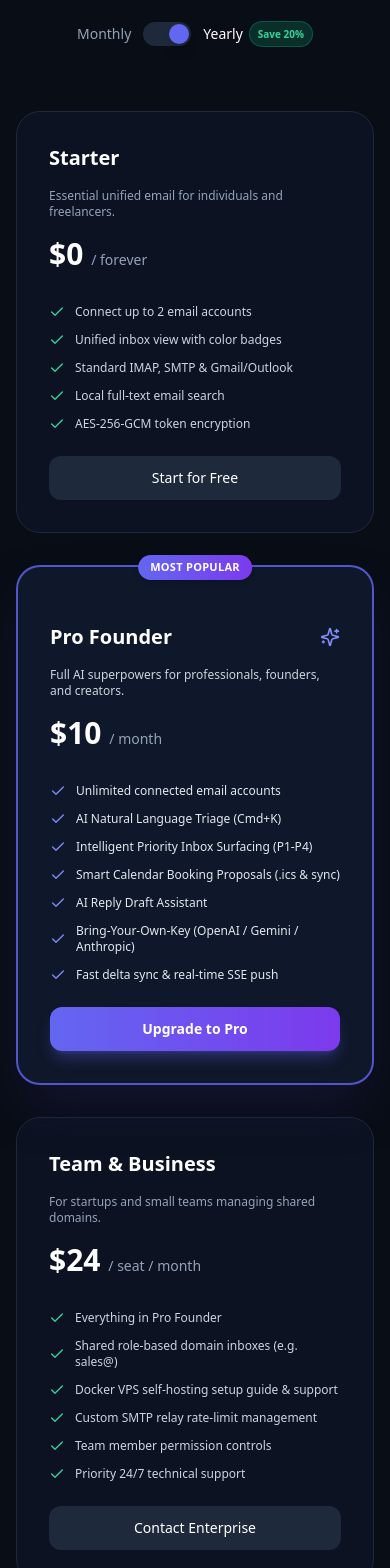
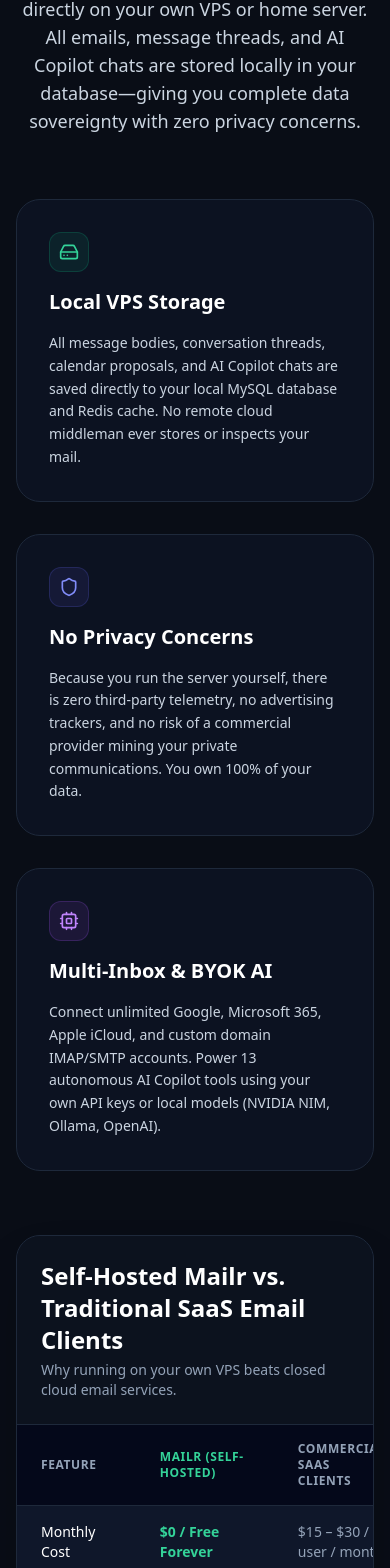
Before and after one commit to wellparth/mailr, a Next.js app in the folder frontend/: page /pricing in a window 390 px wide. Shown: the part 328-1896 px from the top of the page. Built offline with nearby package versions, Linux system fonts and the light colour scheme.

Commit message:
feat: pivot to 100% self-hosted sovereign email architecture with local VPS storage and zero SaaS ads

```diff
--- a/frontend/src/app/about/page.tsx
+++ b/frontend/src/app/about/page.tsx
@@ -42,7 +42,7 @@ export default function AboutPage() {
               </div>
               <h3 className="text-xl font-bold text-white">Zero-Knowledge Token Security</h3>
               <p className="text-sm text-slate-300 leading-relaxed">
-                Privacy is not an afterthought. Sensitive OAuth refresh tokens and IMAP/SMTP passwords are encrypted with AES-256-GCM before entering our MySQL database. You can disconnect any mailbox at any time to purge cached data.
+                You own the infrastructure. Sensitive OAuth refresh tokens and IMAP/SMTP passwords are encrypted with AES-256-GCM before entering your local database. All messages, threads, and Copilot chats are stored on your own host, giving you complete data sovereignty with zero SaaS tracking.
               </p>
             </div>
           </div>
@@ -87,9 +87,9 @@ export default function AboutPage() {
               <div className="flex gap-4">
                 <CheckCircle2 className="w-5 h-5 text-indigo-400 shrink-0 mt-0.5" />
                 <div>
-                  <h4 className="font-bold text-white">4. Self-Hostable & VPS Ready</h4>
+                  <h4 className="font-bold text-white">4. 100% Self-Hostable &amp; VPS Ready</h4>
                   <p className="text-slate-400 mt-1">
-                    With Docker Compose, XAMPP local support, and Nginx reverse proxy configurations, teams and individuals can run Mailr on their own dedicated servers.
+                    Mailr is designed from the ground up as a self-hostable tool, not a closed-source SaaS. You host it on your own VPS or home server using Docker Compose, retaining complete ownership of your email archives and AI interactions.
                   </p>
                 </div>
               </div>
--- a/frontend/src/app/pricing/page.tsx
+++ b/frontend/src/app/pricing/page.tsx
@@ -1,13 +1,76 @@
 'use client';
 
-import { useState } from 'react';
 import Navbar from '@/components/Navbar';
 import Footer from '@/components/Footer';
 import Link from 'next/link';
-import { Check, Sparkles, Zap, Shield, HelpCircle } from 'lucide-react';
+import {
+  Check,
+  Sparkles,
+  Server,
+  Shield,
+  Database,
+  Terminal,
+  Cpu,
+  ArrowRight,
+  HardDrive,
+  Copy,
+  CheckCircle2,
+} from 'lucide-react';
+import { useState } from 'react';
 
 export default function PricingPage() {
-  const [isYearly, setIsYearly] = useState(true);
+  const [copied, setCopied] = useState(false);
+
+  const dockerComposeCode = `version: '3.8'
+
+services:
+  mailr-db:
+    image: mysql:8.0
+    restart: always
+    environment:
+      MYSQL_ROOT_PASSWORD: mailr_root_secret
+      MYSQL_DATABASE: mailr_dev
+    volumes:
+      - mysql_data:/var/lib/mysql
+    ports:
+      - "3306:3306"
+
+  mailr-redis:
+    image: redis:7-alpine
+    restart: always
+    ports:
+      - "6379:6379"
+
+  mailr-backend:
+    image: mailr/backend:latest
+    restart: always
+    ports:
+      - "5000:5000"
+    environment:
+      DATABASE_URL: "mysql://root:mailr_root_secret@mailr-db:3306/mailr_dev"
+      REDIS_URL: "redis://mailr-redis:6379"
+      ENCRYPTION_KEY: "change_me_to_a_32_byte_secret_hex"
+      JWT_SECRET: "change_me_to_a_random_jwt_secret"
+    depends_on:
+      - mailr-db
+      - mailr-redis
+
+  mailr-frontend:
+    image: mailr/frontend:latest
+    restart: always
+    ports:
+      - "3000:3000"
+    depends_on:
+      - mailr-backend
+
+volumes:
+  mysql_data:`;
+
+  const copyDockerCode = () => {
+    navigator.clipboard.writeText(dockerComposeCode);
+    setCopied(true);
+    setTimeout(() => setCopied(false), 2000);
+  };
 
   return (
     <div className="flex flex-col min-h-screen">
@@ -17,175 +80,183 @@ export default function PricingPage() {
         <div className="max-w-7xl mx-auto px-4 sm:px-6 lg:px-8 space-y-16">
           {/* Header */}
           <div className="text-center max-w-3xl mx-auto space-y-4">
+            <div className="inline-flex items-center gap-2 px-3 py-1 rounded-full bg-emerald-500/10 border border-emerald-500/20 text-emerald-400 text-xs font-semibold">
+              <Shield className="w-3.5 h-3.5" />
+              <span>100% Free &amp; Open Source Software</span>
+            </div>
             <h1 className="text-4xl sm:text-5xl font-extrabold text-white tracking-tight">
-              Simple, transparent pricing.
+              Self-Hostable. Zero Subscriptions.
             </h1>
             <p className="text-lg text-slate-300">
-              Pick the plan that fits your workflow. Start free, or supercharge your daily communication with AI superpowers.
+              Mailr is not a closed web SaaS email client. It is a self-hostable tool deployed directly on your own VPS or home server. All emails, message threads, and AI Copilot chats are stored locally in your database—giving you complete data sovereignty with zero privacy concerns.
             </p>
+          </div>
 
-            {/* Toggle Switch */}
-            <div className="flex items-center justify-center gap-3 pt-6">
-              <span className={`text-sm font-medium ${!isYearly ? 'text-white' : 'text-slate-400'}`}>
-                Monthly
-              </span>
-              <button
-                type="button"
-                onClick={() => setIsYearly(!isYearly)}
-                className="relative inline-flex h-6 w-12 shrink-0 cursor-pointer rounded-full border-2 border-transparent bg-slate-800 transition-colors duration-200 ease-in-out focus:outline-none"
-              >
-                <span
-                  className={`pointer-events-none inline-block h-5 w-5 transform rounded-full bg-indigo-500 shadow-lg ring-0 transition duration-200 ease-in-out ${
-                    isYearly ? 'translate-x-6' : 'translate-x-0'
-                  }`}
-                />
-              </button>
-              <span className={`text-sm font-medium flex items-center gap-1.5 ${isYearly ? 'text-white' : 'text-slate-400'}`}>
-                <span>Yearly</span>
-                <span className="text-[10px] font-bold px-2 py-0.5 rounded-full bg-emerald-500/20 text-emerald-400 border border-emerald-500/30">
-                  Save 20%
-                </span>
-              </span>
+          {/* Value Props Grid */}
+          <div className="grid grid-cols-1 md:grid-cols-3 gap-8">
+            <div className="p-8 rounded-3xl bg-slate-900/60 border border-slate-800 space-y-4">
+              <div className="w-10 h-10 rounded-xl bg-emerald-500/10 border border-emerald-500/20 flex items-center justify-center text-emerald-400">
+                <HardDrive className="w-5 h-5" />
+              </div>
+              <h3 className="text-xl font-bold text-white">Local VPS Storage</h3>
+              <p className="text-sm text-slate-300 leading-relaxed">
+                All message bodies, conversation threads, calendar proposals, and AI Copilot chats are saved directly to your local MySQL database and Redis cache. No remote cloud middleman ever stores or inspects your mail.
+              </p>
+            </div>
+
+            <div className="p-8 rounded-3xl bg-slate-900/60 border border-slate-800 space-y-4">
+              <div className="w-10 h-10 rounded-xl bg-indigo-500/10 border border-indigo-500/20 flex items-center justify-center text-indigo-400">
+                <Shield className="w-5 h-5" />
+              </div>
+              <h3 className="text-xl font-bold text-white">No Privacy Concerns</h3>
+              <p className="text-sm text-slate-300 leading-relaxed">
+                Because you run the server yourself, there is zero third-party telemetry, no advertising trackers, and no risk of a commercial provider mining your private communications. You own 100% of your data.
+              </p>
+            </div>
+
+            <div className="p-8 rounded-3xl bg-slate-900/60 border border-slate-800 space-y-4">
+              <div className="w-10 h-10 rounded-xl bg-purple-500/10 border border-purple-500/20 flex items-center justify-center text-purple-400">
+                <Cpu className="w-5 h-5" />
+              </div>
+              <h3 className="text-xl font-bold text-white">Multi-Inbox &amp; BYOK AI</h3>
+              <p className="text-sm text-slate-300 leading-relaxed">
+                Connect unlimited Google, Microsoft 365, Apple iCloud, and custom domain IMAP/SMTP accounts. Power 13 autonomous AI Copilot tools using your own API keys or local models (NVIDIA NIM, Ollama, OpenAI).
+              </p>
             </div>
           </div>
 
-          {/* Pricing Cards Grid */}
-          <div className="grid grid-cols-1 md:grid-cols-3 gap-8">
-            {/* Tier 1: Starter */}
-            <div className="p-8 rounded-3xl bg-slate-900/60 border border-slate-800 flex flex-col justify-between space-y-6">
-              <div className="space-y-4">
-                <h3 className="text-xl font-bold text-white">Starter</h3>
-                <p className="text-xs text-slate-400">
-                  Essential unified email for individuals and freelancers.
-                </p>
-                <div className="text-3xl font-extrabold text-white">
-                  $0{' '}
-                  <span className="text-sm font-normal text-slate-400">/ forever</span>
-                </div>
-
-                <ul className="space-y-3 pt-4 text-xs text-slate-300">
-                  {[
-                    'Connect up to 2 email accounts',
-                    'Unified inbox view with color badges',
-                    'Standard IMAP, SMTP & Gmail/Outlook',
-                    'Local full-text email search',
-                    'AES-256-GCM token encryption',
-                  ].map((feat) => (
-                    <li key={feat} className="flex items-center gap-2.5">
-                      <Check className="w-4 h-4 text-emerald-400 shrink-0" />
-                      <span>{feat}</span>
-                    </li>
-                  ))}
-                </ul>
-              </div>
-
-              <Link
-                href="/app"
-                className="w-full text-center py-3 rounded-xl bg-slate-800 hover:bg-slate-700 text-white font-medium text-sm transition-colors"
-              >
-                Start for Free
-              </Link>
+          {/* Comparison Table: Self-Hosted Mailr vs SaaS Email Clients */}
+          <div className="rounded-3xl bg-slate-900 border border-slate-800 overflow-hidden shadow-2xl">
+            <div className="p-6 sm:p-8 border-b border-slate-800 bg-[#0c121e]">
+              <h2 className="text-2xl font-bold text-white">
+                Self-Hosted Mailr vs. Traditional SaaS Email Clients
+              </h2>
+              <p className="text-sm text-slate-400 mt-1">
+                Why running on your own VPS beats closed cloud email services.
+              </p>
             </div>
 
-            {/* Tier 2: Pro Founder (Featured) */}
-            <div className="relative p-8 rounded-3xl bg-slate-900 border-2 border-indigo-500/80 shadow-2xl shadow-indigo-950/60 flex flex-col justify-between space-y-6">
-              <div className="absolute -top-3 left-1/2 -translate-x-1/2 px-3 py-1 rounded-full bg-gradient-to-r from-indigo-500 to-violet-600 text-white text-[11px] font-bold tracking-wide uppercase shadow-md">
-                Most Popular
-              </div>
-
-              <div className="space-y-4">
-                <div className="flex items-center justify-between">
-                  <h3 className="text-xl font-bold text-white">Pro Founder</h3>
-                  <Sparkles className="w-5 h-5 text-indigo-400" />
-                </div>
-                <p className="text-xs text-slate-300">
-                  Full AI superpowers for professionals, founders, and creators.
-                </p>
-                <div className="text-3xl font-extrabold text-white">
-                  ${isYearly ? '10' : '12'}{' '}
-                  <span className="text-sm font-normal text-slate-400">/ month</span>
-                </div>
-
-                <ul className="space-y-3 pt-4 text-xs text-slate-200">
-                  {[
-                    'Unlimited connected email accounts',
-                    'AI Natural Language Triage (Cmd+K)',
-                    'Intelligent Priority Inbox Surfacing (P1-P4)',
-                    'Smart Calendar Booking Proposals (.ics & sync)',
-                    'AI Reply Draft Assistant',
-                    'Bring-Your-Own-Key (OpenAI / Gemini / Anthropic)',
-                    'Fast delta sync & real-time SSE push',
-                  ].map((feat) => (
-                    <li key={feat} className="flex items-center gap-2.5">
-                      <Check className="w-4 h-4 text-indigo-400 shrink-0" />
-                      <span>{feat}</span>
-                    </li>
-                  ))}
-                </ul>
-              </div>
-
-              <Link
-                href="/app"
-                className="w-full text-center py-3 rounded-xl bg-gradient-to-r from-indigo-500 to-violet-600 text-white font-semibold text-sm shadow-lg shadow-indigo-500/30 hover:scale-[1.02] transition-transform"
-              >
-                Upgrade to Pro
-              </Link>
-            </div>
-
-            {/* Tier 3: Business / Team */}
-            <div className="p-8 rounded-3xl bg-slate-900/60 border border-slate-800 flex flex-col justify-between space-y-6">
-              <div className="space-y-4">
-                <h3 className="text-xl font-bold text-white">Team & Business</h3>
-                <p className="text-xs text-slate-400">
-                  For startups and small teams managing shared domains.
-                </p>
-                <div className="text-3xl font-extrabold text-white">
-                  ${isYearly ? '24' : '29'}{' '}
-                  <span className="text-sm font-normal text-slate-400">/ seat / month</span>
-                </div>
-
-                <ul className="space-y-3 pt-4 text-xs text-slate-300">
-                  {[
-                    'Everything in Pro Founder',
-                    'Shared role-based domain inboxes (e.g. sales@)',
-                    'Docker VPS self-hosting setup guide & support',
-                    'Custom SMTP relay rate-limit management',
-                    'Team member permission controls',
-                    'Priority 24/7 technical support',
-                  ].map((feat) => (
-                    <li key={feat} className="flex items-center gap-2.5">
-                      <Check className="w-4 h-4 text-emerald-400 shrink-0" />
-                      <span>{feat}</span>
-                    </li>
-                  ))}
-                </ul>
-              </div>
-
-              <Link
-                href="/contact"
-                className="w-full text-center py-3 rounded-xl bg-slate-800 hover:bg-slate-700 text-white font-medium text-sm transition-colors"
-              >
-                Contact Enterprise
-              </Link>
+            <div className="overflow-x-auto">
+              <table className="w-full text-left text-sm text-slate-300">
+                <thead className="bg-slate-950/80 text-xs uppercase tracking-wider text-slate-400 border-b border-slate-800">
+                  <tr>
+                    <th className="py-4 px-6">Feature</th>
+                    <th className="py-4 px-6 text-emerald-400 font-bold">Mailr (Self-Hosted)</th>
+                    <th className="py-4 px-6 text-slate-400">Commercial SaaS Clients</th>
+                  </tr>
+                </thead>
+                <tbody className="divide-y divide-slate-800/60">
+                  <tr>
+                    <td className="py-4 px-6 font-medium text-white">Monthly Cost</td>
+                    <td className="py-4 px-6 text-emerald-400 font-semibold">$0 / Free Forever</td>
+                    <td className="py-4 px-6 text-slate-400">$15 – $30 / user / month</td>
+                  </tr>
+                  <tr>
+                    <td className="py-4 px-6 font-medium text-white">Data Storage</td>
+                    <td className="py-4 px-6 text-emerald-400 font-semibold">Local VPS (MySQL + Redis)</td>
+                    <td className="py-4 px-6 text-slate-400">Vendor&apos;s Multi-Tenant Cloud</td>
+                  </tr>
+                  <tr>
+                    <td className="py-4 px-6 font-medium text-white">Copilot Chat History</td>
+                    <td className="py-4 px-6 text-emerald-400 font-semibold">Stored locally on your server</td>
+                    <td className="py-4 px-6 text-slate-400">Stored on vendor&apos;s cloud or ephemeral</td>
+                  </tr>
+                  <tr>
+                    <td className="py-4 px-6 font-medium text-white">Privacy &amp; Telemetry</td>
+                    <td className="py-4 px-6 text-emerald-400 font-semibold">100% Data Sovereignty, Zero Tracking</td>
+                    <td className="py-4 px-6 text-slate-400">Usage tracking, analytics &amp; ad telemetry</td>
+                  </tr>
+                  <tr>
+                    <td className="py-4 px-6 font-medium text-white">Connected Inboxes</td>
+                    <td className="py-4 px-6 text-emerald-400 font-semibold">Unlimited (Gmail, Outlook, IMAP, iCloud)</td>
+                    <td className="py-4 px-6 text-slate-400">Capped (e.g. 2 accounts on starter)</td>
+                  </tr>
+                  <tr>
+                    <td className="py-4 px-6 font-medium text-white">AI Copilot Tooling</td>
+                    <td className="py-4 px-6 text-emerald-400 font-semibold">13 Autonomous Tools (Triage, Drafts, Cal, Spam)</td>
+                    <td className="py-4 px-6 text-slate-400">Basic chatbots or paid add-ons</td>
+                  </tr>
+                  <tr>
+                    <td className="py-4 px-6 font-medium text-white">AI Model Choice</td>
+                    <td className="py-4 px-6 text-emerald-400 font-semibold">BYOK: NVIDIA NIM, OpenAI, Anthropic, Ollama</td>
+                    <td className="py-4 px-6 text-slate-400">Locked to vendor&apos;s choice</td>
+                  </tr>
+                </tbody>
+              </table>
             </div>
           </div>
 
-          {/* Pricing FAQ */}
-          <div className="pt-12 border-t border-slate-800/80 max-w-3xl mx-auto space-y-6">
-            <h3 className="text-2xl font-bold text-white text-center">Frequently Asked Questions</h3>
-            <div className="space-y-4 text-sm">
-              <div className="p-4 rounded-xl bg-slate-900/80 border border-slate-800">
-                <h4 className="font-semibold text-white">Can I bring my own OpenAI or Gemini API key?</h4>
-                <p className="text-slate-400 mt-1 text-xs">
-                  Yes! In the Settings panel, you can enter your personal API key. It is encrypted at rest using AES-256-GCM.
+          {/* Quick Deployment Guide */}
+          <div className="p-8 rounded-3xl bg-slate-900 border border-slate-800 space-y-6">
+            <div className="flex flex-col sm:flex-row items-start sm:items-center justify-between gap-4">
+              <div>
+                <div className="flex items-center gap-2 text-white font-bold text-xl">
+                  <Terminal className="w-5 h-5 text-indigo-400" />
+                  <h2>One-Command Docker Compose Deployment</h2>
+                </div>
+                <p className="text-xs text-slate-400 mt-1">
+                  Run Mailr with MySQL and Redis on any Ubuntu/Debian VPS or home lab.
                 </p>
               </div>
-              <div className="p-4 rounded-xl bg-slate-900/80 border border-slate-800">
-                <h4 className="font-semibold text-white">Can I deploy Mailr on my own Docker VPS?</h4>
-                <p className="text-slate-400 mt-1 text-xs">
-                  Absolutely. Mailr includes complete Docker Compose configurations with MySQL, Redis, Next.js, and Nginx.
-                </p>
+
+              <button
+                type="button"
+                onClick={copyDockerCode}
+                className="flex items-center gap-2 px-3.5 py-1.5 rounded-xl bg-slate-800 hover:bg-slate-700 text-slate-200 text-xs font-medium border border-slate-700 transition-colors cursor-pointer"
+              >
+                {copied ? (
+                  <>
+                    <CheckCircle2 className="w-4 h-4 text-emerald-400" />
+                    <span>Copied!</span>
+                  </>
+                ) : (
+                  <>
+                    <Copy className="w-4 h-4 text-slate-400" />
+                    <span>Copy docker-compose.yml</span>
+                  </>
+                )}
+              </button>
+            </div>
+
+            <pre className="p-5 rounded-2xl bg-slate-950 border border-slate-800 text-xs font-mono text-slate-300 overflow-x-auto leading-relaxed">
+              {dockerComposeCode}
+            </pre>
+
+            <div className="grid grid-cols-1 sm:grid-cols-3 gap-4 pt-2 text-xs text-slate-400">
+              <div className="p-4 rounded-xl bg-slate-950 border border-slate-800/80">
+                <strong className="text-white block mb-1">1. Minimum Specs</strong>
+                1 vCPU, 1 GB RAM, 10 GB disk space on any cloud VPS (Hetzner, DigitalOcean, AWS, Linode).
               </div>
+              <div className="p-4 rounded-xl bg-slate-950 border border-slate-800/80">
+                <strong className="text-white block mb-1">2. Local Credentials</strong>
+                AES-256-GCM encryption key stays strictly in your server environment variables.
+              </div>
+              <div className="p-4 rounded-xl bg-slate-950 border border-slate-800/80">
+                <strong className="text-white block mb-1">3. Offline Ready</strong>
+                Full database indexing ensures fast email searches and message viewing without remote latency.
+              </div>
+            </div>
+          </div>
+
+          {/* Action CTAs */}
+          <div className="text-center pt-8 space-y-4">
+            <h2 className="text-2xl sm:text-3xl font-extrabold text-white">
+              Ready to take control of your inboxes?
+            </h2>
+            <div className="flex flex-col sm:flex-row items-center justify-center gap-4">
+              <Link
+                href="/app"
+                className="flex items-center gap-2 px-8 py-3.5 rounded-xl bg-gradient-to-r from-indigo-500 to-violet-600 text-white font-semibold text-sm shadow-xl shadow-indigo-500/25 hover:shadow-indigo-500/40 transition-all"
+              >
+                <span>Launch Mailr Client</span>
+                <ArrowRight className="w-4 h-4" />
+              </Link>
+              <Link
+                href="/about"
+                className="px-8 py-3.5 rounded-xl bg-slate-800 hover:bg-slate-700 text-white font-semibold text-sm transition-colors"
+              >
+                Read Architectural Blueprint
+              </Link>
             </div>
           </div>
         </div>
--- a/frontend/src/components/Footer.tsx
+++ b/frontend/src/components/Footer.tsx
@@ -15,7 +15,7 @@ export default function Footer() {
               <span className="font-bold text-lg text-white">Mailr</span>
             </Link>
             <p className="text-xs text-slate-400 leading-relaxed">
-              The AI-powered multi-account email client. Provider agnostic, privacy-first, with zero-knowledge token encryption.
+              The AI-powered, self-hostable multi-account email client. 100% data sovereignty, local VPS storage, provider agnostic, with zero-knowledge token encryption.
             </p>
             <div className="flex items-center gap-2 text-xs text-emerald-400 font-medium">
               <Shield className="w-3.5 h-3.5" />
@@ -46,7 +46,7 @@ export default function Footer() {
               </li>
               <li>
                 <Link href="/pricing" className="hover:text-white transition-colors">
-                  Pricing Plans
+                  Self-Hosting Guide
                 </Link>
               </li>
               <li>
--- a/frontend/src/components/Navbar.tsx
+++ b/frontend/src/components/Navbar.tsx
@@ -24,7 +24,7 @@ export default function Navbar() {
             Features
           </Link>
           <Link href="/pricing" className="hover:text-white transition-colors">
-            Pricing
+            Self-Hosting
           </Link>
           <Link href="/about" className="hover:text-white transition-colors">
             About
--- a/frontend/src/components/nav-user.tsx
+++ b/frontend/src/components/nav-user.tsx
@@ -82,19 +82,8 @@ export function NavUser({
             <DropdownMenuSeparator />
             <DropdownMenuGroup>
               <DropdownMenuItem>
-                <Sparkles />
-                Upgrade to Pro
-              </DropdownMenuItem>
-            </DropdownMenuGroup>
-            <DropdownMenuSeparator />
-            <DropdownMenuGroup>
-              <DropdownMenuItem>
                 <BadgeCheck />
-                Account
-              </DropdownMenuItem>
-              <DropdownMenuItem>
-                <CreditCard />
-                Billing
+                Account Settings
               </DropdownMenuItem>
               <DropdownMenuItem>
                 <Bell />
```
Also changed, not shown: frontend/src/app/page.tsx (+7 -7 lines), frontend/src/app/privacy/page.tsx (+66 -43 lines), frontend/src/components/ai-copilot-drawer.tsx (+28 -3 lines), 2 other files (tests, documents, lock files or other folders).
